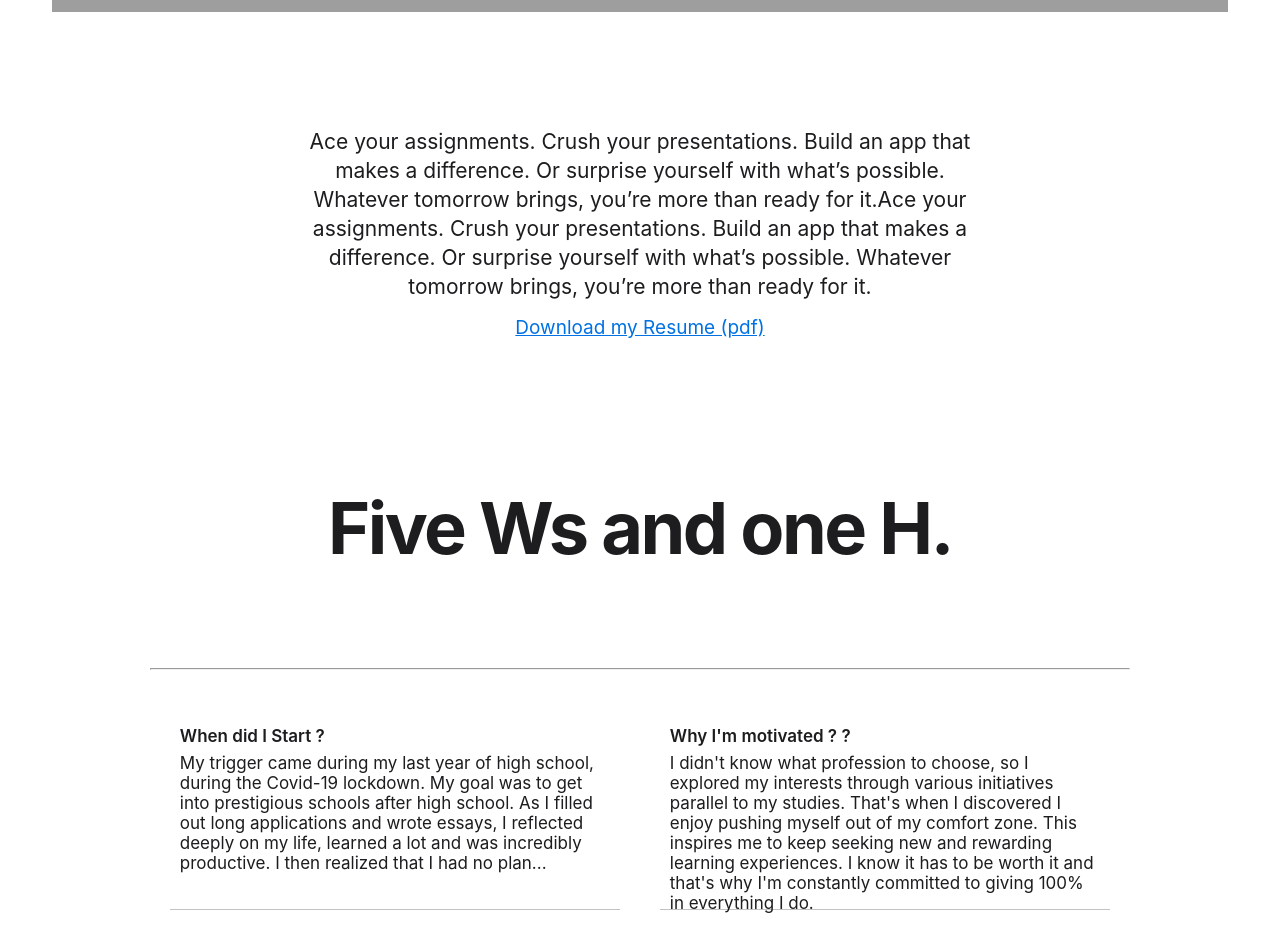
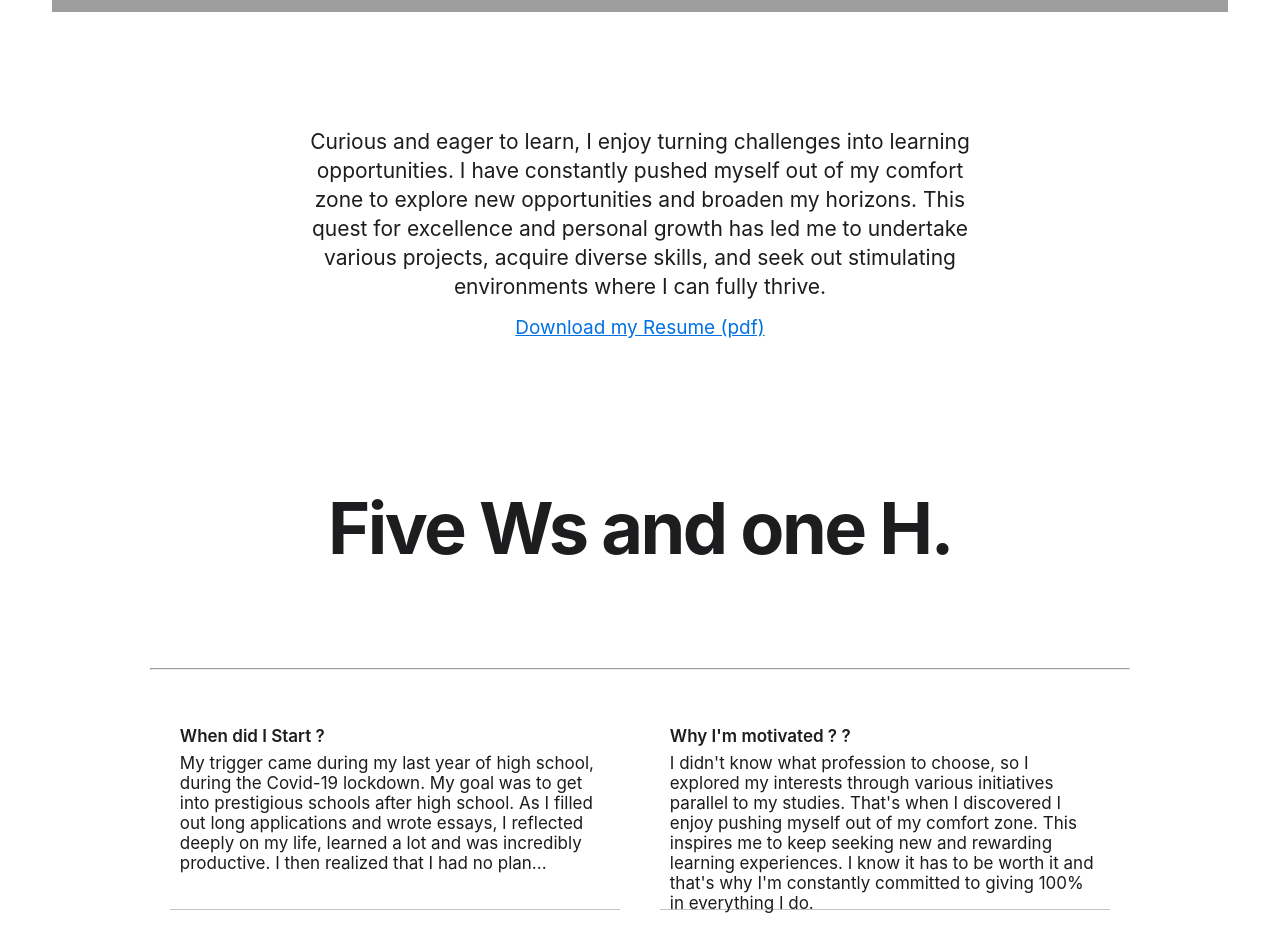
Before and after one commit to Mugiballa7/Mugiballa7.github.io, a plain HTML site: page index.html in a window 1280 px wide. Shown: the part 880-1809 px from the top of the page. Drawn offline with Linux system fonts and the light colour scheme; grey boxes are pictures that could not be loaded.

Commit message:
Update index.html

```diff
--- a/index.html
+++ b/index.html
@@ -59,7 +59,7 @@
             </div>
             <div class="header_sub_content" id="first_anchor">
                 <div class="introduction_text reveal">
-                    <p><em>Ace your assignments. Crush your presentations. Build an app that makes a difference. Or surprise yourself with what’s possible. Whatever tomorrow brings, you’re more than ready for it.Ace your assignments. Crush your presentations. Build an app that makes a difference. Or surprise yourself with what’s possible. Whatever tomorrow brings, you’re more than ready for it.</em></p>
+                    <p><em>Curious and eager to learn, I enjoy turning challenges into learning opportunities. I have constantly pushed myself out of my comfort zone to explore new opportunities and broaden my horizons. This quest for excellence and personal growth has led me to undertake various projects, acquire diverse skills, and seek out stimulating environments where I can fully thrive.</em></p>
                     <a href="Resume_Balla.pdf" download>Download my Resume (pdf)</a>
                 </div>
             </div>
```
